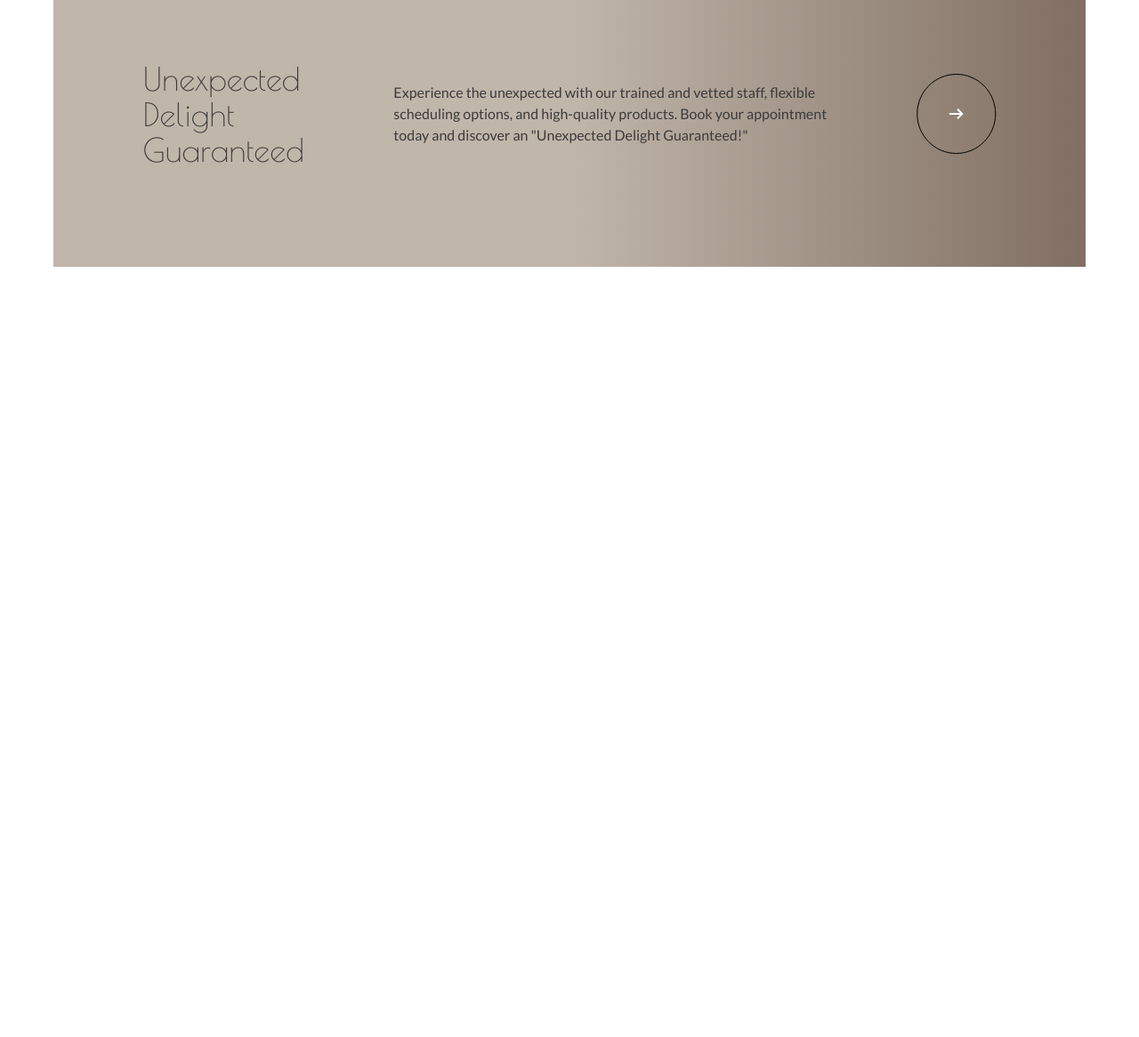
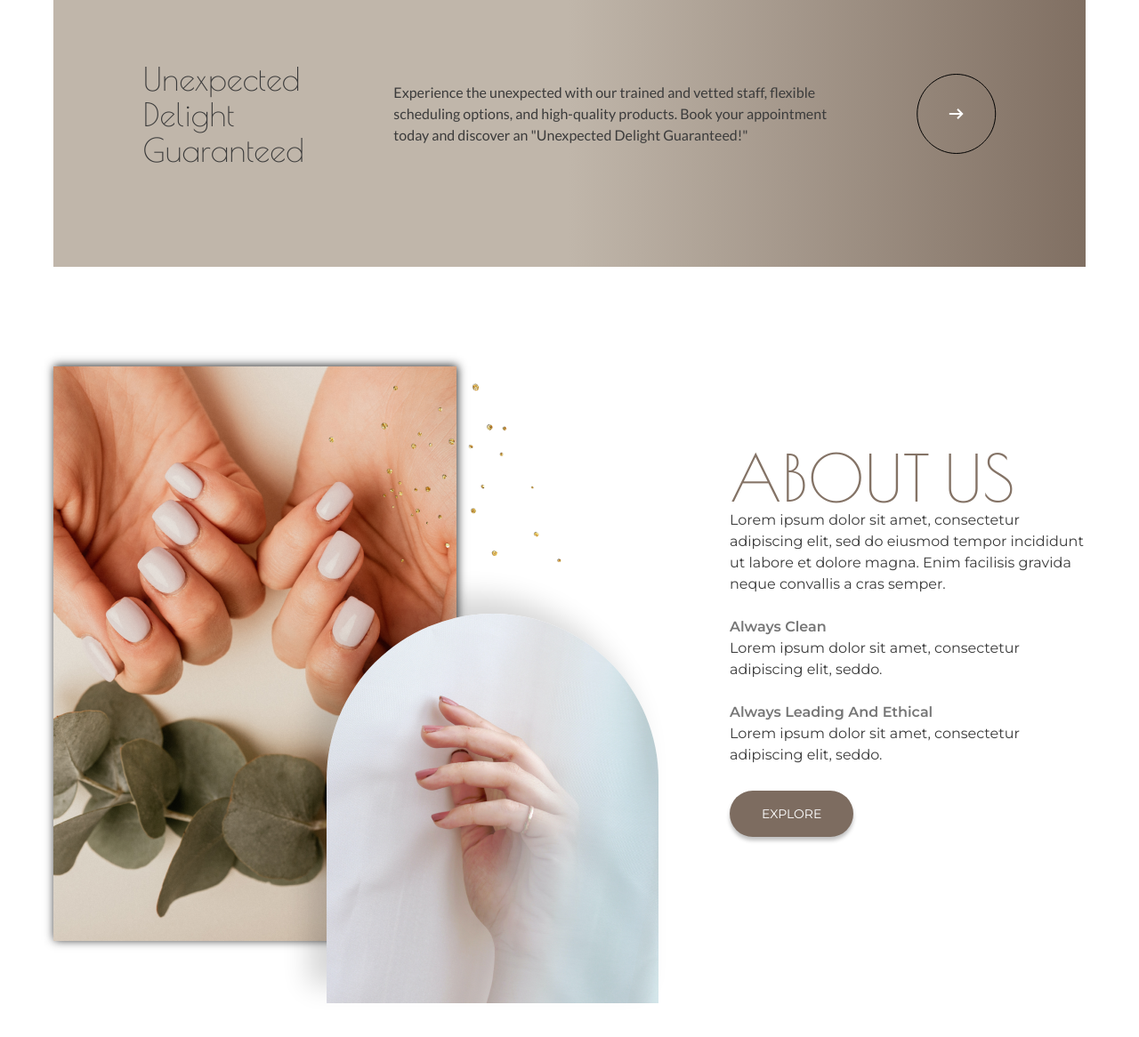
Before and after one commit to awais019/the-beauty-bar, a website: page src/index.html in a window 1280 px wide. Shown: the part 834-2000 px from the top of the page at 89% size. Before the commit the page ends 1134 px from the top, so only its background shows below. Drawn offline with nearby package versions, Linux system fonts and the light colour scheme.

Commit message:
Added about us section.

```diff
--- a/src/index.html
+++ b/src/index.html
@@ -136,6 +136,56 @@
           </svg>
         </span>
       </section>
+      <section class="py-28 flex items-center justify-between">
+        <div>
+          <div class="relative max-w-fit">
+            <img
+              src="../images/about1.png"
+              alt="about1"
+              class="shadow-about1"
+            />
+            <img
+              src="../images/sprinkals.png"
+              alt="sprinkals"
+              class="absolute -top-28 -right-1/2"
+            />
+            <img
+              src="../images/about2.png"
+              alt="about2"
+              class="shadow-about2 rounded-t-[220px] absolute -bottom-[70px] -right-1/2"
+            />
+          </div>
+        </div>
+        <div class="max-w-[400px] font-['Montserrat']">
+          <h2 class="uppercase font-logo-font text-shadow text-7xl">
+            about us
+          </h2>
+          <div>
+            <p>
+              Lorem ipsum dolor sit amet, consectetur adipiscing elit, sed do
+              eiusmod tempor incididunt ut labore et dolore magna. Enim
+              facilisis gravida neque convallis a cras semper.
+            </p>
+            <br />
+            <h3 class="text-sonic-silver font-semibold">Always Clean</h3>
+            <p>
+              Lorem ipsum dolor sit amet, consectetur adipiscing elit, seddo.
+            </p>
+            <br />
+            <h3 class="text-sonic-silver font-semibold">
+              Always Leading And Ethical
+            </h3>
+            <p>
+              Lorem ipsum dolor sit amet, consectetur adipiscing elit, seddo.
+            </p>
+          </div>
+          <button
+            class="my-7 px-9 py-4 rounded-[50px] bg-deep-taupe text-white uppercase text-sm shadow-btn"
+          >
+            Explore
+          </button>
+        </div>
+      </section>
     </main>
   </body>
 </html>
--- a/src/input.css
+++ b/src/input.css
@@ -1,5 +1,6 @@
 @import url("https://fonts.googleapis.com/css2?family=Poiret+One&display=swap");
 @import url("https://fonts.googleapis.com/css2?family=Lato&display=swap");
+@import url("https://fonts.googleapis.com/css2?family=Montserrat:wght@400;600&display=swap");
 
 @tailwind base;
 @tailwind components;
--- a/tailwind.config.js
+++ b/tailwind.config.js
@@ -6,6 +6,8 @@ module.exports = {
         tuscany: "#B4A495",
         "black-olive": "#3B3B3B",
         shadow: "#847366",
+        "sonic-silver": "#767676",
+        "deep-taupe": "#7D6C60",
       },
       fontFamily: {
         "logo-font": ["'Poiret One'"],
@@ -13,6 +15,9 @@ module.exports = {
       },
       boxShadow: {
         header: "2px 1px 7px 0px rgba(0, 0, 0, 0.25)",
+        about1: "1px -1px 10.1px rgba(0, 0, 0, 0.85)",
+        about2: "-20px -20px 30px 0px rgba(0, 0, 0, 0.16)",
+        btn: "0px 4px 4px 0px rgba(0, 0, 0, 0.25)",
       },
       backgroundImage: {
         gradient: "linear-gradient(90deg, #C0B6AA 50%, #806F62 100%)",
```
Also changed, not shown: images/about1.png (added), images/about2.png (added), images/sprinkals.png (added), src/output.css.
